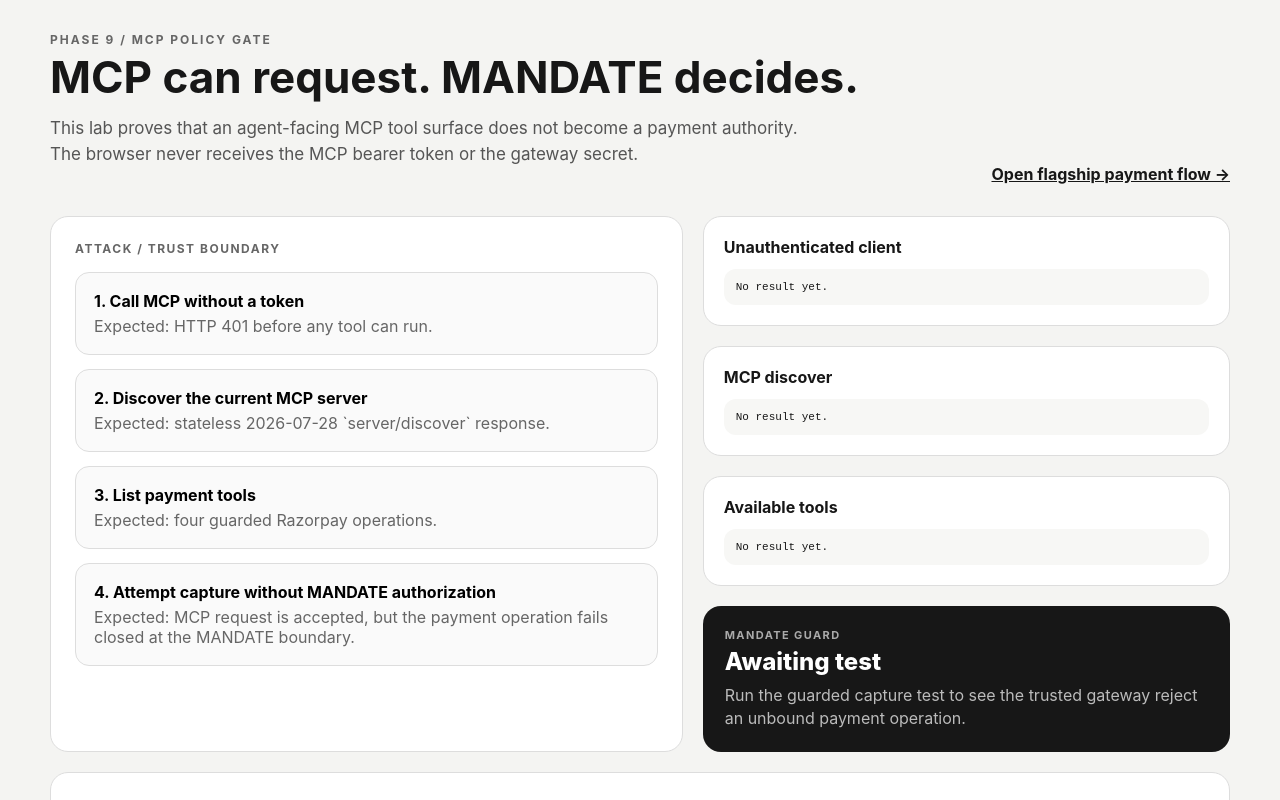
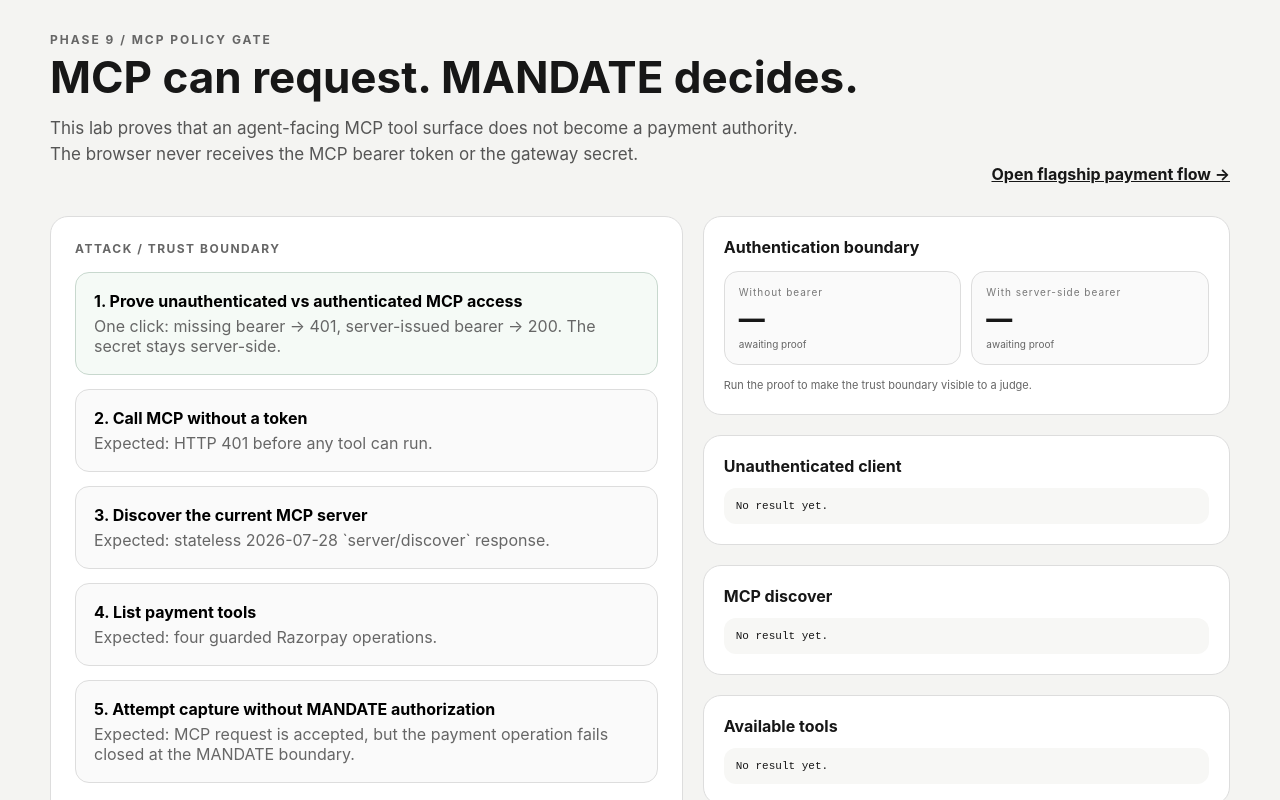
Before and after one commit to akashrajeev/AgenticCommerce, a Next.js app in the folder apps/buyer/: page /mcp in a window 1280 px wide. Shown: the top 800 px of the page. Built offline with nearby package versions, Linux system fonts and the light colour scheme.

Commit message:
feat: make MCP auth boundary judge-facing

```diff
--- a/apps/buyer/src/app/mcp/page.tsx
+++ b/apps/buyer/src/app/mcp/page.tsx
@@ -4,12 +4,19 @@ import { useState } from "react";
 
 type Result = { status?: number; body?: unknown } | null;
 
-const moneyText = (value: unknown) => typeof value === "number" ? `₹${(value / 100).toFixed(2)}` : "—";
+type BoundaryResult = {
+  scenario?: string;
+  expected?: { unauthenticated: number; authenticated: number };
+  unauthorized?: Result;
+  authorized?: Result;
+  proof?: string;
+};
 
 export default function McpLabPage() {
   const [discover, setDiscover] = useState<Result>(null);
   const [tools, setTools] = useState<Result>(null);
   const [unauthorized, setUnauthorized] = useState<Result>(null);
+  const [boundary, setBoundary] = useState<BoundaryResult | null>(null);
   const [guard, setGuard] = useState<Result>(null);
   const [busy, setBusy] = useState("");
 
@@ -28,6 +35,7 @@ export default function McpLabPage() {
   const pretty = (value: unknown) => JSON.stringify(value, null, 2);
   const guardBody = guard?.body as { body?: { result?: { isError?: boolean; content?: Array<{ text?: string }> } } } | undefined;
   const guardText = guardBody?.body?.result?.content?.[0]?.text;
+  const boundaryConfirmed = boundary?.proof === "AUTHENTICATION_BOUNDARY_CONFIRMED";
 
   return (
     <main style={{ minHeight: "100vh", background: "#f4f4f2", color: "#171717", fontFamily: "Inter, Arial, sans-serif", padding: 32 }}>
@@ -45,22 +53,33 @@ export default function McpLabPage() {
           <div style={{ background: "white", border: "1px solid #ddd", borderRadius: 18, padding: 24 }}>
             <div style={{ fontSize: 12, fontWeight: 700, letterSpacing: 1.5, color: "#666", marginBottom: 16 }}>ATTACK / TRUST BOUNDARY</div>
             <div style={{ display: "grid", gap: 14 }}>
+              <button disabled={!!busy} onClick={() => void run("auth-boundary", setBoundary as unknown as (result: Result) => void)} style={{ textAlign: "left", padding: 18, borderRadius: 14, border: "1px solid #c8d8ce", background: "#f5faf6", cursor: "pointer" }}>
+                <strong>1. Prove unauthenticated vs authenticated MCP access</strong><div style={{ color: "#666", marginTop: 5 }}>One click: missing bearer → 401, server-issued bearer → 200. The secret stays server-side.</div>
+              </button>
               <button disabled={!!busy} onClick={() => void run("unauthorized", setUnauthorized)} style={{ textAlign: "left", padding: 18, borderRadius: 14, border: "1px solid #ddd", background: "#fafafa", cursor: "pointer" }}>
-                <strong>1. Call MCP without a token</strong><div style={{ color: "#666", marginTop: 5 }}>Expected: HTTP 401 before any tool can run.</div>
+                <strong>2. Call MCP without a token</strong><div style={{ color: "#666", marginTop: 5 }}>Expected: HTTP 401 before any tool can run.</div>
               </button>
               <button disabled={!!busy} onClick={() => void run("discover", setDiscover)} style={{ textAlign: "left", padding: 18, borderRadius: 14, border: "1px solid #ddd", background: "#fafafa", cursor: "pointer" }}>
-                <strong>2. Discover the current MCP server</strong><div style={{ color: "#666", marginTop: 5 }}>Expected: stateless 2026-07-28 `server/discover` response.</div>
+                <strong>3. Discover the current MCP server</strong><div style={{ color: "#666", marginTop: 5 }}>Expected: stateless 2026-07-28 `server/discover` response.</div>
               </button>
               <button disabled={!!busy} onClick={() => void run("tools", setTools)} style={{ textAlign: "left", padding: 18, borderRadius: 14, border: "1px solid #ddd", background: "#fafafa", cursor: "pointer" }}>
-                <strong>3. List payment tools</strong><div style={{ color: "#666", marginTop: 5 }}>Expected: four guarded Razorpay operations.</div>
+                <strong>4. List payment tools</strong><div style={{ color: "#666", marginTop: 5 }}>Expected: four guarded Razorpay operations.</div>
               </button>
               <button disabled={!!busy} onClick={() => void run("guard", setGuard)} style={{ textAlign: "left", padding: 18, borderRadius: 14, border: "1px solid #ddd", background: "#fafafa", cursor: "pointer" }}>
-                <strong>4. Attempt capture without MANDATE authorization</strong><div style={{ color: "#666", marginTop: 5 }}>Expected: MCP request is accepted, but the payment operation fails closed at the MANDATE boundary.</div>
+                <strong>5. Attempt capture without MANDATE authorization</strong><div style={{ color: "#666", marginTop: 5 }}>Expected: MCP request is accepted, but the payment operation fails closed at the MANDATE boundary.</div>
               </button>
             </div>
           </div>
 
           <div style={{ display: "grid", gap: 20 }}>
+            <div style={{ background: boundaryConfirmed ? "#eef7f1" : "white", border: `1px solid ${boundaryConfirmed ? "#b9d3c2" : "#ddd"}`, borderRadius: 18, padding: 20 }}>
+              <div style={{ display: "flex", justifyContent: "space-between", gap: 12, alignItems: "center" }}><strong>Authentication boundary</strong>{boundary && <span style={{ fontSize: 11, fontWeight: 800 }}>{boundaryConfirmed ? "CONFIRMED" : "NOT CONFIRMED"}</span>}</div>
+              <div style={{ display: "grid", gridTemplateColumns: "1fr 1fr", gap: 10, marginTop: 14 }}>
+                <BoundaryCell label="Without bearer" result={boundary?.unauthorized} expected={401} />
+                <BoundaryCell label="With server-side bearer" result={boundary?.authorized} expected={200} />
+              </div>
+              <div style={{ marginTop: 12, color: "#666", fontSize: 11, lineHeight: 1.5 }}>{boundary ? `Expected 401 → 200 · observed ${boundary.unauthorized?.status ?? "—"} → ${boundary.authorized?.status ?? "—"}` : "Run the proof to make the trust boundary visible to a judge."}</div>
+            </div>
             <ResultCard title="Unauthenticated client" result={unauthorized} accent={unauthorized?.status === 401 ? "BLOCKED" : undefined} pretty={pretty} />
             <ResultCard title="MCP discover" result={discover} pretty={pretty} />
             <ResultCard title="Available tools" result={tools} pretty={pretty} />
@@ -83,6 +102,11 @@ export default function McpLabPage() {
   );
 }
 
+function BoundaryCell({ label, result, expected }: { label: string; result?: Result; expected: number }) {
+  const ok = result?.status === expected;
+  return <div style={{ padding: 14, border: `1px solid ${ok ? "#b9d3c2" : "#ddd"}`, borderRadius: 14, background: ok ? "#f5faf6" : "#fafafa" }}><div style={{ fontSize: 10, color: "#777", letterSpacing: 1 }}>{label}</div><div style={{ fontSize: 26, fontWeight: 800, marginTop: 5 }}>{result?.status ?? "—"}</div><div style={{ color: "#666", fontSize: 10, marginTop: 4 }}>{result ? (ok ? "expected outcome" : `expected HTTP ${expected}`) : "awaiting proof"}</div></div>;
+}
+
 function ResultCard({ title, result, accent, pretty }: { title: string; result: Result; accent?: string; pretty: (value: unknown) => string }) {
   return <div style={{ background: "white", border: "1px solid #ddd", borderRadius: 18, padding: 20 }}><div style={{ display: "flex", justifyContent: "space-between", gap: 12 }}><strong>{title}</strong>{result?.status ? <span style={{ fontSize: 11, fontWeight: 800 }}>{accent ?? `HTTP ${result.status}`}</span> : null}</div><pre style={{ margin: "12px 0 0", padding: 12, background: "#f7f7f5", borderRadius: 12, overflow: "auto", maxHeight: 180, fontSize: 11 }}>{result ? pretty(result) : "No result yet."}</pre></div>;
 }
```
